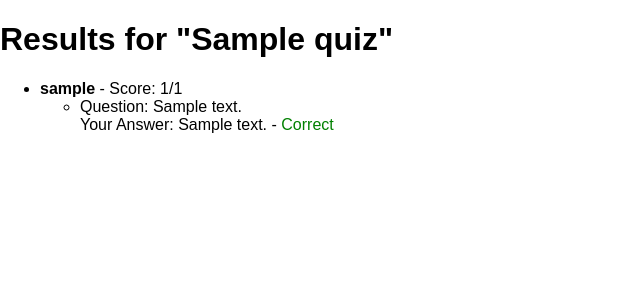
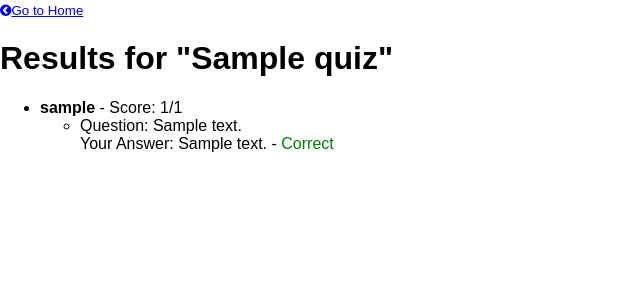
Before and after one commit to l-Welson-l/-Aahoot-, a Django app: page /quiz/1/participant-results/ in a window 1280 px wide. Shown: the top 300 px of the page, without its empty margins (0-640 px from the left). Run offline with Django 5.2, Linux system fonts and the light colour scheme; a user stored in the database is signed in; tables that the repository leaves empty hold one stand-in row (values such as "Sample post"); some libraries are stand-ins or nearby versions.

Commit message:
easier navigation

```diff
--- a/home/templates/home/login.html
+++ b/home/templates/home/login.html
@@ -1,6 +1,7 @@
 {% extends 'home/main.html' %}
 {% block content %}
 
+<a href="{% url 'home' %}", class="hvr-icon-back"><H1>Go to Home</H1></a>
 
 <a href="{% url 'home' %}">Home</a>
 
--- a/home/templates/home/main.html
+++ b/home/templates/home/main.html
@@ -4,6 +4,7 @@
 <head>
     <meta charset="UTF-8">
     <meta name="viewport" content="width=device-width, initial-scale=1.0">
+    <link href="//maxcdn.bootstrapcdn.com/font-awesome/4.2.0/css/font-awesome.min.css" rel="stylesheet" media="all">
     <style>
         /* Add your global styles here */
         body, html {
@@ -87,6 +88,32 @@
             right: 0; /* When open, move the sidebar into view */
         }
 
+        /* Icon Back */
+
+        .hvr-icon-back {
+            display: inline-block;
+            vertical-align: middle;
+            -webkit-transform: perspective(1px) translateZ(0);
+            transform: perspective(1px) translateZ(0);
+            box-shadow: 0 0 1px rgba(0, 0, 0, 0);
+            -webkit-transition-duration: 0.1s;
+            transition-duration: 0.1s;
+        }
+        .hvr-icon-back .hvr-icon {
+            -webkit-transform: translateZ(0);
+            transform: translateZ(0);
+            -webkit-transition-duration: 0.1s;
+            transition-duration: 0.1s;
+            -webkit-transition-property: transform;
+            transition-property: transform;
+            -webkit-transition-timing-function: ease-out;
+            transition-timing-function: ease-out;
+        }
+            .hvr-icon-back:hover .hvr-icon, .hvr-icon-back:focus .hvr-icon, .hvr-icon-back:active .hvr-icon {
+            -webkit-transform: translateX(-4px);
+            transform: translateX(-4px);
+        }
+
         /* Add any other global styles */
     </style>
     <title>{% block title %}Quiz Web App{% endblock %}</title>
--- a/home/templates/home/quiz_detail.html
+++ b/home/templates/home/quiz_detail.html
@@ -2,6 +2,7 @@
 {% block content %}
 
 
+<a href="{% url 'home' %}" class="hvr-icon-back"><small><i class="fa fa-chevron-circle-left hvr-icon">  </i>Go to Home</small></a>
 
 <h1>{{ quiz.title }}</h1>
 <p>{{ quiz.description }}</p>
--- a/home/templates/home/quiz_participant_results.html
+++ b/home/templates/home/quiz_participant_results.html
@@ -1,6 +1,8 @@
 {% extends 'home/main.html' %}
 {% block content %}
 
+
+<a href="{% url 'home' %}" class="hvr-icon-back"><small><i class="fa fa-chevron-circle-left hvr-icon">  </i>Go to Home</small></a>
 
 <h1>Results for "{{ quiz.title }}"</h1>
 
--- a/home/templates/home/quiz_results.html
+++ b/home/templates/home/quiz_results.html
@@ -1,7 +1,7 @@
 {% extends 'home/main.html' %}
 {% block content %}
 
-
+<a href="{% url 'home' %}" class="hvr-icon-back"><small><i class="fa fa-chevron-circle-left hvr-icon">  </i>Go to Home</small></a>
 
 <h1>Results for {{ quiz.title }}</h1>
 <p>Your Score: {{ score }}/{{ total_questions }}</p>
```
